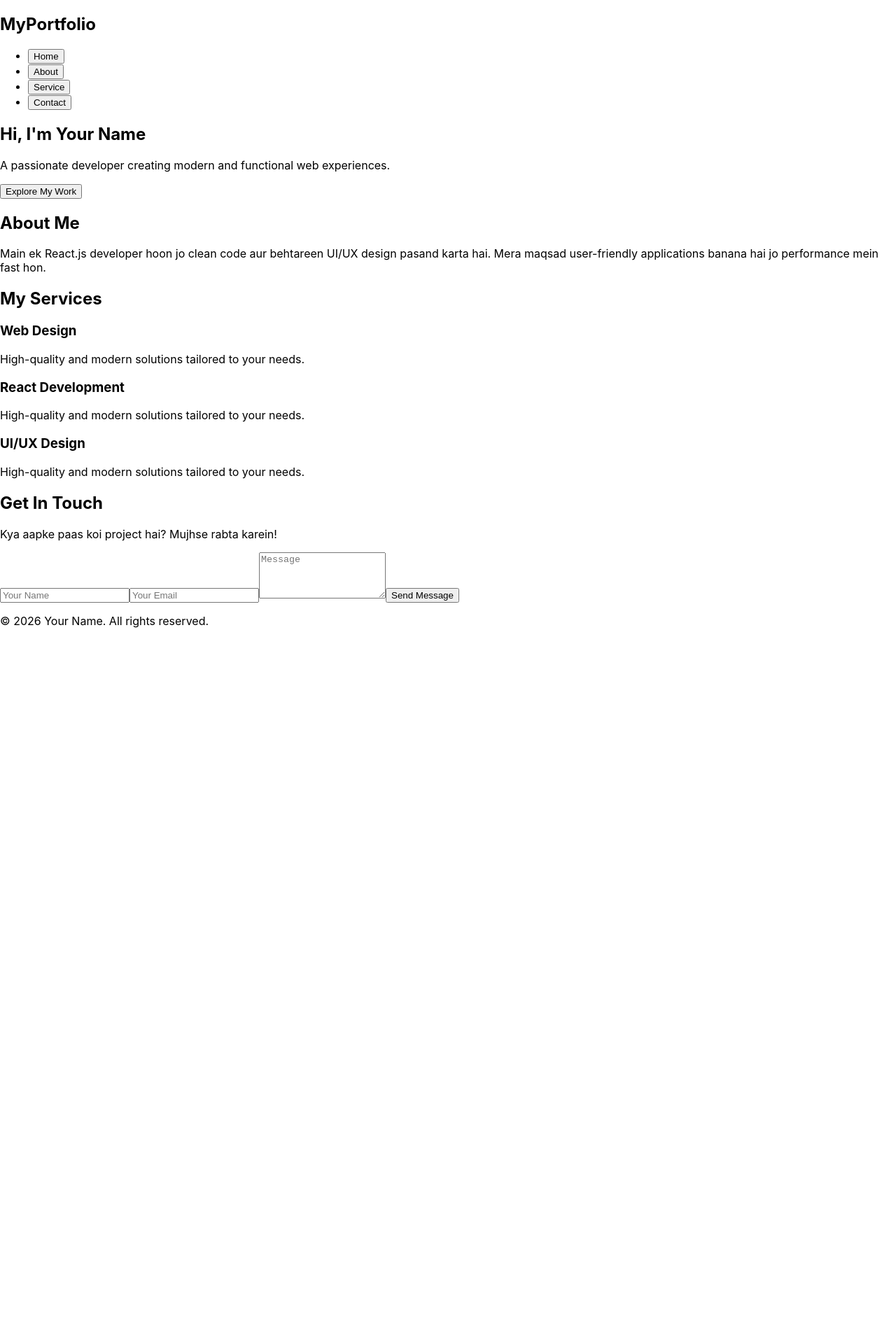
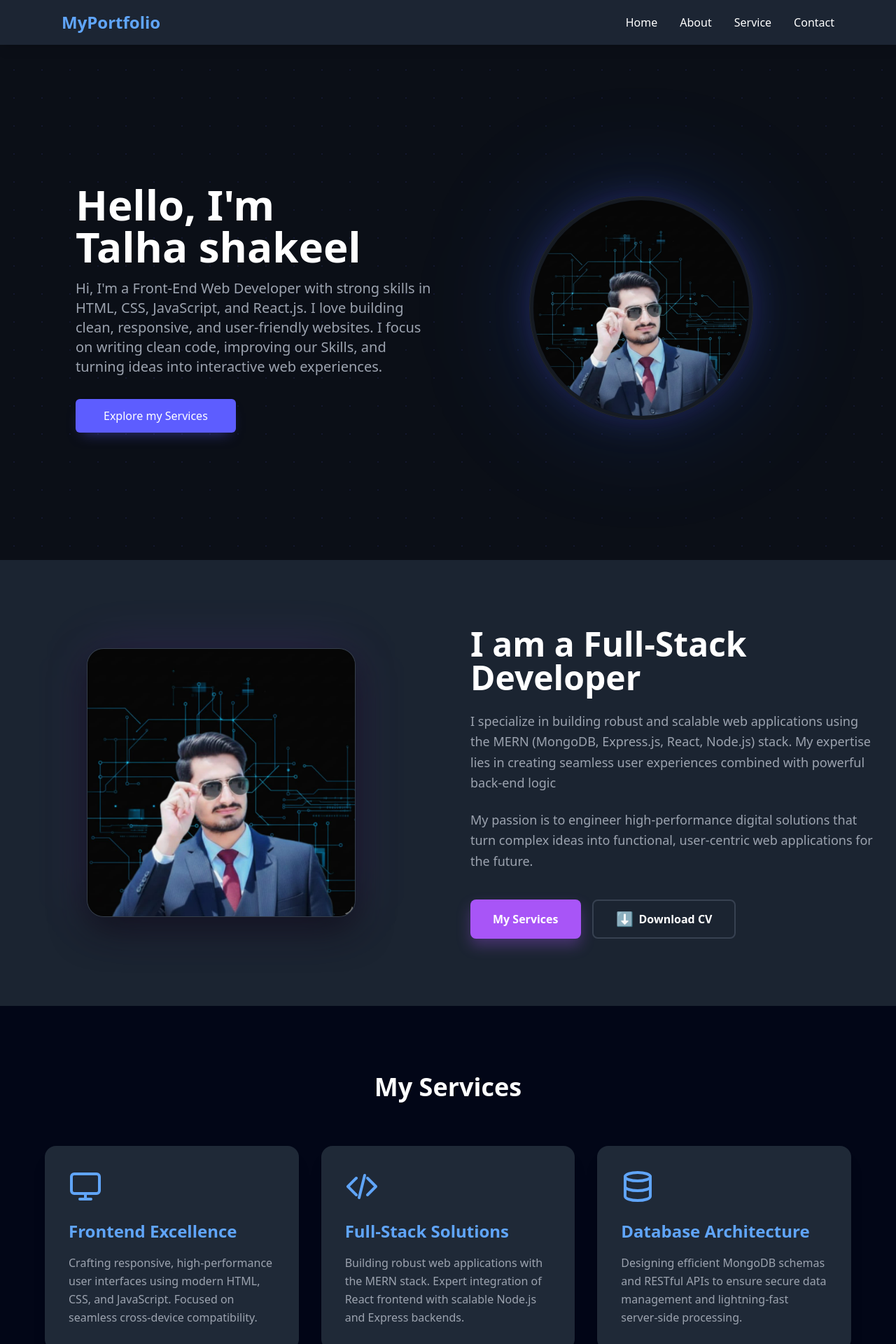
Before and after one commit to talhashakeel07/My-Portfolio, a React (Create React App) app: page / in a window 1280 px wide. Shown: the top 1920 px of the page at 70% size. Before the commit the page ends 913 px from the top, so only its background shows below. Built offline with nearby package versions, Linux system fonts and the light colour scheme.

Commit message:
My Portfolio

```diff
--- a/package.json
+++ b/package.json
@@ -7,6 +7,7 @@
     "@testing-library/jest-dom": "^6.9.1",
     "@testing-library/react": "^16.3.1",
     "@testing-library/user-event": "^13.5.0",
+    "lucide-react": "^0.563.0",
     "react": "^19.2.3",
     "react-dom": "^19.2.3",
     "react-scripts": "5.0.1",
@@ -35,5 +36,10 @@
       "last 1 firefox version",
       "last 1 safari version"
     ]
+  },
+  "devDependencies": {
+    "autoprefixer": "^10.4.16",
+    "postcss": "^8.4.31",
+    "tailwindcss": "^3.4.1"
   }
 }
--- /dev/null
+++ b/postcss.config.js
@@ -0,0 +1,6 @@
+module.exports = {
+  plugins: {
+    tailwindcss: {},
+    autoprefixer: {},
+  },
+}
--- a/src/App.css
+++ /dev/null
@@ -1,38 +0,0 @@
-.App {
-  text-align: center;
-}
-
-.App-logo {
-  height: 40vmin;
-  pointer-events: none;
-}
-
-@media (prefers-reduced-motion: no-preference) {
-  .App-logo {
-    animation: App-logo-spin infinite 20s linear;
-  }
-}
-
-.App-header {
-  background-color: #282c34;
-  min-height: 100vh;
-  display: flex;
-  flex-direction: column;
-  align-items: center;
-  justify-content: center;
-  font-size: calc(10px + 2vmin);
-  color: white;
-}
-
-.App-link {
-  color: #61dafb;
-}
-
-@keyframes App-logo-spin {
-  from {
-    transform: rotate(0deg);
-  }
-  to {
-    transform: rotate(360deg);
-  }
-}
--- a/src/App.js
+++ b/src/App.js
@@ -1,7 +1,6 @@
-import React from 'react';
-
+import React from 'react'
+import './index.css';
 const Portfolio = () => {
-  // Smooth scroll function
   const scrollToSection = (id) => {
     const element = document.getElementById(id);
     element.scrollIntoView({ behavior: 'smooth' });
@@ -29,39 +28,157 @@ const Portfolio = () => {
       </nav>
 
       {/* --- Home Section --- */}
-      <section id="home" className="h-screen flex flex-col justify-center items-center text-center px-4">
-        <h2 className="text-5xl md:text-7xl font-extrabold mb-4">Hi, I'm <span className="text-blue-500">Your Name</span></h2>
-        <p className="text-xl text-gray-400 max-w-2xl">A passionate developer creating modern and functional web experiences.</p>
+<section id="home" className="relative min-h-screen flex items-center justify-center px-6 md:px-20 bg-[#0B0F17] overflow-hidden pt-20">
+
+  {/* Background Decorative Lines (Optional Tech Look) */}
+  <div className="absolute inset-0 opacity-10 pointer-events-none">
+    <div className="absolute top-0 left-0 w-full h-full bg-[radial-gradient(#5d5dff_1px,transparent_1px)] [background-size:40px_40px]"></div>
+  </div>
+
+  <div className="max-w-7xl mx-auto grid md:grid-cols-2 gap-10 items-center relative z-10">
+
+    {/* Left Side: Text Content */}
+    <div className="text-left order-2 md:order-1">
+      <h2 className="text-4xl md:text-6xl font-bold mb-4 text-white leading-tight">
+        Hello, I'm <br />
+        <span className="text-white">Talha shakeel</span>
+      </h2>
+      <p className="text-gray-400 text-lg md:text-xl leading-relaxed mb-8 max-w-lg">
+        Hi, I'm a Front-End Web Developer with strong skills in HTML, CSS, JavaScript,
+        and React.js. I love building clean, responsive, and user-friendly websites.
+        I focus on writing clean code, improving our Skills, and turning ideas into
+        interactive web experiences.
+      </p>
       <button
-          onClick={() => scrollToSection('about')}
-          className="mt-8 px-8 py-3 bg-blue-600 hover:bg-blue-700 rounded-full font-bold transition-all"
+        onClick={() => {
+            const element = document.getElementById('service');
+            element?.scrollIntoView({ behavior: 'smooth' });
+        }}
+        className="px-10 py-3 bg-[#5D5DFF] hover:bg-[#4a4aff] text-white font-medium rounded-md transition-all shadow-[0_10px_20px_-10px_rgba(93,93,255,0.5)]"
       >
-          Explore My Work
+        Explore my Services
       </button>
+    </div>
+
+    {/* Right Side: Circular Image with Shadow */}
+    <div className="flex justify-center order-1 md:order-2">
+      <div className="relative group">
+
+        {/* Glow Shadow Layer (Image ke piche ki chamak) */}
+        <div className="absolute inset-0 bg-blue-600/20 rounded-full blur-[80px] group-hover:bg-blue-600/30 transition-all duration-500"></div>
+
+        {/* Border Pulse Layer */}
+        <div className="w-64 h-64 md:w-80 md:h-80 rounded-full border border-blue-500/20 absolute -inset-4 animate-[ping_3s_linear_infinite]"></div>
+
+        {/* Main Image Container */}
+        <div className="relative w-64 h-64 md:w-80 md:h-80 rounded-full overflow-hidden border-[6px] border-[#161B22] shadow-[0_0_60px_-15px_rgba(93,93,255,0.4)]">
+          <img
+            src="My-image.jpg"
+            alt="Talha Shakeel"
+            className="w-full h-full object-cover grayscale-[20%] hover:grayscale-0 transition-all duration-500"
+          />
+        </div>
+
+        {/* Decorative Grid Over Image (Optional) */}
+        <div className="absolute inset-0 rounded-full border border-white/5 pointer-events-none"></div>
+      </div>
+    </div>
+
+  </div>
 </section>
 
-      {/* --- About Section --- */}
-      <section id="about" className="py-24 bg-gray-800 px-6">
-        <div className="max-w-4xl mx-auto text-center">
-          <h2 className="text-4xl font-bold mb-8 border-b-4 border-blue-500 inline-block">About Me</h2>
-          <p className="text-lg text-gray-300 leading-relaxed">
-            Main ek React.js developer hoon jo clean code aur behtareen UI/UX design pasand karta hai.
-            Mera maqsad user-friendly applications banana hai jo performance mein fast hon.
-          </p>
+
+<section id="about" className="py-24 bg-[#1b2431] text-white">
+  <div className="max-w-7xl mx-auto px-6 grid md:grid-cols-2 gap-16 items-center">
+
+    {/* Left Side: Image Container with Shadow */}
+    <div className="relative flex justify-center">
+      <div className="relative w-full max-w-sm group">
+
+        {/* Glow Shadow behind the image (Outer Shadow) */}
+        <div className="absolute inset-0 bg-purple-600/20 rounded-3xl blur-2xl transform scale-95 group-hover:scale-105 transition-all duration-500"></div>
+
+        {/* Main Image Container */}
+        <div className="relative bg-gray-800 rounded-3xl overflow-hidden shadow-[0_20px_50px_rgba(0,0,0,0.5)] aspect-square border border-white/10">
+          <img
+            src="My-image.jpg"
+            alt="About Me"
+            className="w-full h-full object-cover scale-110"
+          />
+        </div>
+      </div>
+    </div>
+
+    {/* Right Side: Text Content */}
+    <div className="text-left">
+      <h2 className="text-4xl md:text-5xl font-extrabold mb-6 text-white leading-tight">
+       I am a  Full-Stack Developer
+      </h2>
+      <div className="space-y-6 text-gray-400 text-lg leading-relaxed">
+        <p>I specialize in building robust and scalable web applications using the MERN (MongoDB, Express.js, React, Node.js) stack. My expertise lies in creating seamless user experiences combined with powerful back-end logic</p>
+        <p>My passion is to engineer high-performance digital solutions that turn complex ideas into functional, user-centric web applications for the future.</p>
+      </div>
+
+      <div className="mt-10 flex space-x-4">
+         <button
+               onClick={() => {
+                const element = document.getElementById('service');
+               if (element) {
+               element.scrollIntoView({ behavior: 'smooth' });
+                }
+              }}
+           className="px-8 py-3 bg-[#A855F7] text-white font-bold rounded-lg shadow-[0_10px_20px_rgba(168,85,247,0.3)] hover:bg-[#9333ea] transition-all">
+           My Services
+         </button>
+        <button className="px-8 py-3 border-2 border-gray-700 text-white font-bold rounded-lg flex items-center gap-2 hover:bg-white/5 transition-all">
+          <span className="text-xl">⬇</span> Download CV
+        </button>
+      </div>
+    </div>
+
   </div>
 </section>
 
       {/* --- Service Section --- */}
-      <section id="service" className="py-24 px-6">
+     <section id="service" className="py-24 px-6 bg-[#020617] text-white">
   <div className="max-w-6xl mx-auto">
     <h2 className="text-4xl font-bold text-center mb-16">My Services</h2>
+
     <div className="grid md:grid-cols-3 gap-8">
-            {['Web Design', 'React Development', 'UI/UX Design'].map((service, index) => (
-              <div key={index} className="p-8 bg-gray-800 rounded-2xl hover:border-blue-500 border-2 border-transparent transition-all shadow-xl">
-                <h3 className="text-2xl font-semibold mb-4 text-blue-400">{service}</h3>
-                <p className="text-gray-400">High-quality and modern solutions tailored to your needs.</p>
+
+      {/* --- Service 1: Frontend --- */}
+      <div className="p-8 bg-gray-800 rounded-2xl border-2 border-transparent hover:border-blue-500 hover:-translate-y-2 transition-all duration-300 shadow-xl group">
+        <div className="mb-6 text-blue-400">
+          <svg xmlns="http://www.w3.org/2000/svg" width="48" height="48" viewBox="0 0 24 24" fill="none" stroke="currentColor" strokeWidth="2" strokeLinecap="round" strokeLinejoin="round"><rect width="20" height="14" x="2" y="3" rx="2"/><line x1="8" y1="21" x2="16" y2="21"/><line x1="12" y1="17" x2="12" y2="21"/></svg>
         </div>
-            ))}
+        <h3 className="text-2xl font-semibold mb-4 text-blue-400 group-hover:text-blue-300">Frontend Excellence</h3>
+        <p className="text-gray-400 leading-relaxed">
+          Crafting responsive, high-performance user interfaces using modern HTML, CSS, and JavaScript. Focused on seamless cross-device compatibility.
+        </p>
+      </div>
+
+      {/* --- Service 2: Full-Stack --- */}
+      <div className="p-8 bg-gray-800 rounded-2xl border-2 border-transparent hover:border-blue-500 hover:-translate-y-2 transition-all duration-300 shadow-xl group">
+        <div className="mb-6 text-blue-400">
+          <svg xmlns="http://www.w3.org/2000/svg" width="48" height="48" viewBox="0 0 24 24" fill="none" stroke="currentColor" strokeWidth="2" strokeLinecap="round" strokeLinejoin="round"><polyline points="16 18 22 12 16 6"/><polyline points="8 6 2 12 8 18"/><line x1="14" y1="4" x2="10" y2="20"/></svg>
+        </div>
+        <h3 className="text-2xl font-semibold mb-4 text-blue-400 group-hover:text-blue-300">Full-Stack Solutions</h3>
+        <p className="text-gray-400 leading-relaxed">
+          Building robust web applications with the MERN stack. Expert integration of React frontend with scalable Node.js and Express backends.
+        </p>
+      </div>
+
+      {/* --- Service 3: Database --- */}
+      <div className="p-8 bg-gray-800 rounded-2xl border-2 border-transparent hover:border-blue-500 hover:-translate-y-2 transition-all duration-300 shadow-xl group">
+        <div className="mb-6 text-blue-400">
+          <svg xmlns="http://www.w3.org/2000/svg" width="48" height="48" viewBox="0 0 24 24" fill="none" stroke="currentColor" strokeWidth="2" strokeLinecap="round" strokeLinejoin="round"><ellipse cx="12" cy="5" rx="9" ry="3"/><path d="M3 5V19A9 3 0 0 0 21 19V5"/><path d="M3 12A9 3 0 0 0 21 12"/></svg>
+        </div>
+        <h3 className="text-2xl font-semibold mb-4 text-blue-400 group-hover:text-blue-300">Database Architecture</h3>
+        <p className="text-gray-400 leading-relaxed">
+          Designing efficient MongoDB schemas and RESTful APIs to ensure secure data management and lightning-fast server-side processing.
+        </p>
+      </div>
+
     </div>
   </div>
 </section>
@@ -70,7 +187,7 @@ const Portfolio = () => {
       <section id="contact" className="py-24 bg-gray-800 px-6">
         <div className="max-w-4xl mx-auto text-center">
           <h2 className="text-4xl font-bold mb-8">Get In Touch</h2>
-          <p className="mb-8 text-gray-300">Kya aapke paas koi project hai? Mujhse rabta karein!</p>
+          <p className="mb-8 text-gray-300">Have a vision in mind? Let’s build something extraordinary together!</p>
           <form className="grid grid-cols-1 gap-4 max-w-lg mx-auto">
             <input type="text" placeholder="Your Name" className="p-4 rounded bg-gray-700 border-none focus:ring-2 focus:ring-blue-500" />
             <input type="email" placeholder="Your Email" className="p-4 rounded bg-gray-700 border-none focus:ring-2 focus:ring-blue-500" />
@@ -82,7 +199,7 @@ const Portfolio = () => {
 
       {/* --- Footer --- */}
       <footer className="py-8 text-center border-t border-gray-700 text-gray-500">
-        <p>&copy; 2026 Your Name. All rights reserved.</p>
+        <p>&copy; 2026 Ch Talha. All rights reserved.</p>
       </footer>
     </div>
   );
--- a/src/index.css
+++ b/src/index.css
@@ -1,13 +1,3 @@
-body {
-  margin: 0;
-  font-family: -apple-system, BlinkMacSystemFont, 'Segoe UI', 'Roboto', 'Oxygen',
-    'Ubuntu', 'Cantarell', 'Fira Sans', 'Droid Sans', 'Helvetica Neue',
-    sans-serif;
-  -webkit-font-smoothing: antialiased;
-  -moz-osx-font-smoothing: grayscale;
-}
-
-code {
-  font-family: source-code-pro, Menlo, Monaco, Consolas, 'Courier New',
-    monospace;
-}
+@tailwind base;
+@tailwind components;
+@tailwind utilities;
--- /dev/null
+++ b/tailwind.config.js
@@ -0,0 +1,10 @@
+/** @type {import('tailwindcss').Config} */
+module.exports = {
+  content: [
+    "./src/**/*.{js,jsx,ts,tsx}",
+  ],
+  theme: {
+    extend: {},
+  },
+  plugins: [],
+}
```
Also changed, not shown: public/My-image.jpg (added), 1 other file (tests, documents, lock files or other folders). Lines whose indentation alone changed are shown as unchanged.
